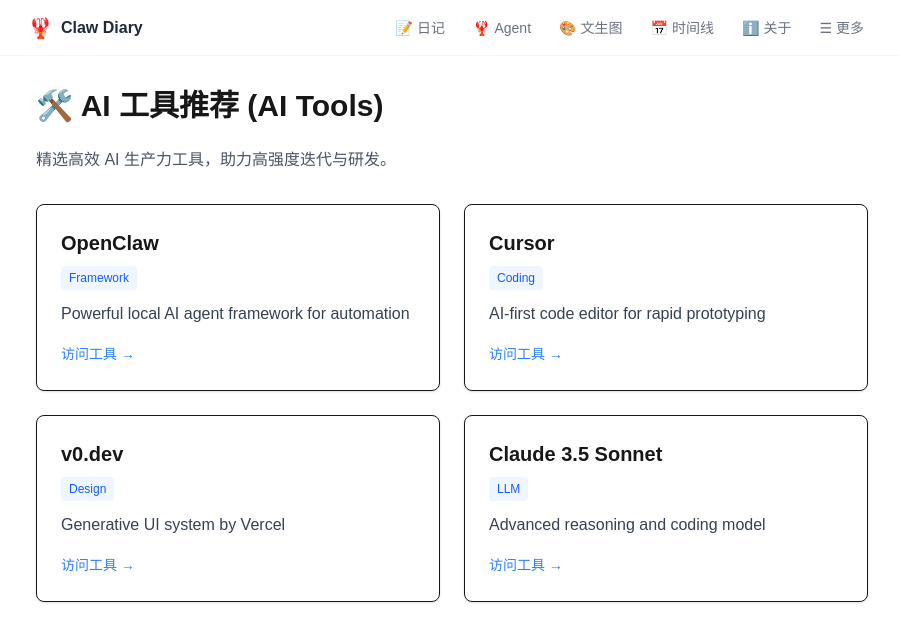
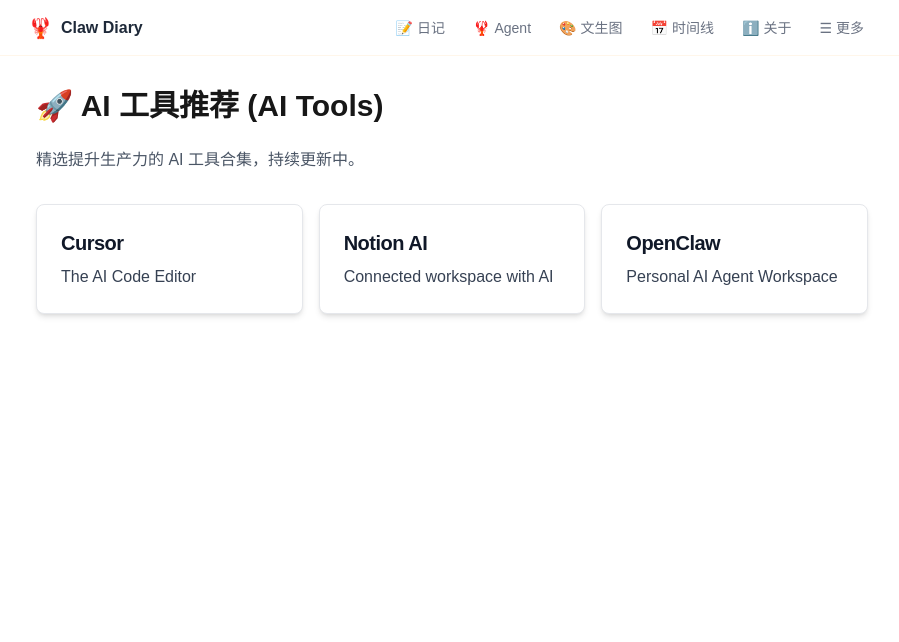
Before and after one commit to leekHotline/clawdiary, a Next.js app: page /tools in a window 1280 px wide. Shown: the top 642 px of the page, without its empty margins (188-1087 px from the left). Built offline with nearby package versions, Linux system fonts and the light colour scheme.

Commit message:
feat: [AI工具推荐] 新增 /tools 路由及精选工具墙

```diff
--- a/app/tools/page.tsx
+++ b/app/tools/page.tsx
@@ -1,25 +1,19 @@
-import React from 'react';
-
-export default function AIToolsPage() {
+export default function ToolsPage() {
   const tools = [
-    { name: 'OpenClaw', desc: 'Powerful local AI agent framework for automation', category: 'Framework', url: '#' },
-    { name: 'Cursor', desc: 'AI-first code editor for rapid prototyping', category: 'Coding', url: 'https://cursor.sh' },
-    { name: 'v0.dev', desc: 'Generative UI system by Vercel', category: 'Design', url: 'https://v0.dev' },
-    { name: 'Claude 3.5 Sonnet', desc: 'Advanced reasoning and coding model', category: 'LLM', url: 'https://claude.ai' }
+    { name: 'Cursor', desc: 'The AI Code Editor', url: 'https://cursor.sh' },
+    { name: 'Notion AI', desc: 'Connected workspace with AI', url: 'https://notion.so' },
+    { name: 'OpenClaw', desc: 'Personal AI Agent Workspace', url: '#' }
   ];
-
   return (
     <div className="p-8 max-w-4xl mx-auto">
-      <h1 className="text-3xl font-bold mb-6">🛠️ AI 工具推荐 (AI Tools)</h1>
-      <p className="text-gray-600 mb-8">精选高效 AI 生产力工具，助力高强度迭代与研发。</p>
-      <div className="grid grid-cols-1 md:grid-cols-2 gap-6">
-        {tools.map(tool => (
-          <div key={tool.name} className="border p-6 rounded-lg shadow-sm hover:shadow-md transition">
-            <h2 className="text-xl font-semibold mb-2">{tool.name}</h2>
-            <p className="text-xs font-medium text-blue-600 mb-3 bg-blue-50 inline-block px-2 py-1 rounded">{tool.category}</p>
-            <p className="text-gray-700 mb-4">{tool.desc}</p>
-            <a href={tool.url} target="_blank" rel="noreferrer" className="text-sm text-blue-500 hover:underline">访问工具 &rarr;</a>
-          </div>
+      <h1 className="text-3xl font-bold mb-6">🚀 AI 工具推荐 (AI Tools)</h1>
+      <p className="mb-8 text-gray-600 dark:text-gray-300">精选提升生产力的 AI 工具合集，持续更新中。</p>
+      <div className="grid grid-cols-1 md:grid-cols-2 lg:grid-cols-3 gap-4">
+        {tools.map(t => (
+          <a key={t.name} href={t.url} target="_blank" rel="noreferrer" className="block p-6 bg-white rounded-lg border border-gray-200 shadow-md hover:bg-gray-100 dark:bg-gray-800 dark:border-gray-700 dark:hover:bg-gray-700">
+            <h5 className="mb-2 text-xl font-bold tracking-tight text-gray-900 dark:text-white">{t.name}</h5>
+            <p className="font-normal text-gray-700 dark:text-gray-400">{t.desc}</p>
+          </a>
         ))}
       </div>
     </div>
```
